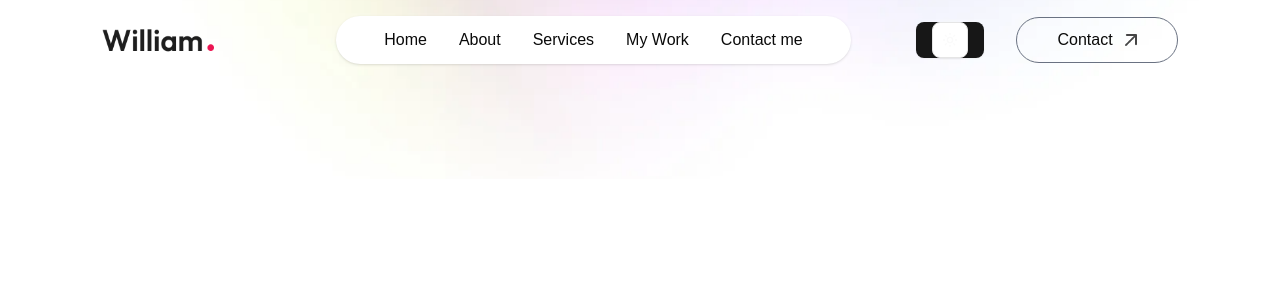
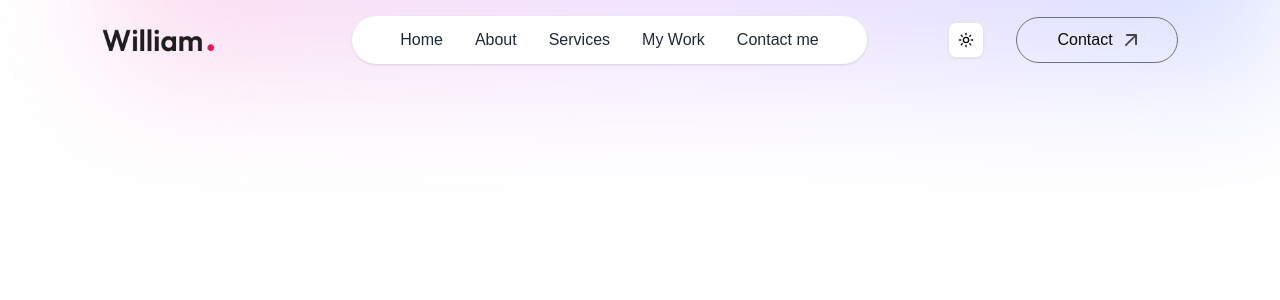
Before and after one commit to khannsameer/NextJs_MyPortfolio, a Next.js app: page / in a window 1280 px wide. Shown: the top 300 px of the page. Built offline with nearby package versions, Linux system fonts and the light colour scheme; a web font is replaced by a local one.

Commit message:
Update theme and layout components
- Updated ModeToggle.jsx for improved functionality
- Updated Navbar.jsx for theme integration
- Updated theme-provider.jsx for enhanced theme handling
- Updated layout.js and globals.css for theme support
- Updated package.json and package-lock.json

```diff
--- a/app/globals.css
+++ b/app/globals.css
@@ -2,10 +2,6 @@
 @import "tw-animate-css";
 
 @custom-variant dark (&:is(.dark *));
-
-/* * {
-  font-family: Outfit;
-} */
 
 @theme inline {
   --color-background: var(--background);
@@ -47,9 +43,10 @@
   --radius-md: calc(var(--radius) - 2px);
   --radius-lg: var(--radius);
   --radius-xl: calc(var(--radius) + 4px);
+  --color-custom: var(--custom-text);
 }
 
-@layer utilities {
+/* @layer utilities {
   .hover-light {
     background-color: #fcf4ff;
   }
@@ -61,7 +58,7 @@
   .dark-theme {
     background-color: #11001f;
   }
-}
+} */
 
 :root {
   --radius: 0.625rem;
@@ -96,6 +93,7 @@
   --sidebar-accent-foreground: oklch(0.205 0 0);
   --sidebar-border: oklch(0.922 0 0);
   --sidebar-ring: oklch(0.708 0 0);
+  --custom-text: black;
 }
 
 .dark {
@@ -130,6 +128,7 @@
   --sidebar-accent-foreground: oklch(0.985 0 0);
   --sidebar-border: oklch(1 0 0 / 10%);
   --sidebar-ring: oklch(0.556 0 0);
+  --custom-text: White;
 }
 
 @layer base {
--- a/app/layout.js
+++ b/app/layout.js
@@ -1,5 +1,5 @@
+import "./globals.css";
 import ThemeProvider from "@/components/theme-provider";
-import "./globals.css";
 import { Outfit, Ovo } from "next/font/google";
 
 const outfit = Outfit({
@@ -20,7 +20,10 @@ export const metadata = {
 export default function RootLayout({ children }) {
   return (
     <html lang="en">
-      <body className={`${outfit.className} ${ovo.className} antialiased`}>
+      <body
+        className={`${outfit.className} ${ovo.className} antialiased`}
+        suppressHydrationWarning
+      >
         <ThemeProvider
           attribute="class"
           defaultTheme="system"
--- a/components/ModeToggle.jsx
+++ b/components/ModeToggle.jsx
@@ -1,9 +1,8 @@
 "use client";
 
-import * as React from "react";
+import React, { useEffect, useState } from "react";
 import { Moon, Sun } from "lucide-react";
 import { useTheme } from "next-themes";
-
 import { Button } from "@/components/ui/button";
 import {
   DropdownMenu,
@@ -14,6 +13,13 @@ import {
 
 export function ModeToggle() {
   const { setTheme } = useTheme();
+  const [mounted, setMounted] = useState(false);
+
+  useEffect(() => {
+    setMounted(true);
+  }, []);
+
+  if (!mounted) return null;
 
   return (
     <DropdownMenu>
--- a/components/Navbar.jsx
+++ b/components/Navbar.jsx
@@ -1,21 +1,33 @@
 import { assets } from "@/assets/assets";
 import Image from "next/image";
 import Link from "next/link";
-import React from "react";
+import React, { useRef } from "react";
 import { ModeToggle } from "./ModeToggle";
-import { Button } from "./ui/button";
 
 const Navbar = () => {
+  const sideMenuRef = useRef();
+
+  const openMenu = () => {
+    sideMenuRef.current.style.transform = "translateX(-16rem)";
+  };
+
+  const closeMenu = () => {
+    sideMenuRef.current.style.transform = "translateX(16rem)";
+  };
+
   return (
     <>
       <div className="fixed top-0 right-0 w-11/12 -z-10 translate-y-[-80%]">
-        <Image
-          src={assets.header_bg_color}
-          alt=""
-          priority={true}
-          className="w-full"
-        />
+        <div
+          className="
+    w-full h-[400px]
+    bg-gradient-to-r from-pink-200 via-purple-200 to-indigo-200
+    dark:bg-gradient-to-r dark:from-gray-900 dark:via-purple-900 dark:to-black
+    blur-3xl opacity-70
+  "
+        ></div>
       </div>
+
       <nav className="w-full fixed px-5 lg:px-8 xl:px-[8%] py-4 flex items-center justify-between z-50">
         <Link href="#top">
           <Image
@@ -25,48 +37,57 @@ const Navbar = () => {
             alt=""
           />
         </Link>
-        <ul className="hidden md:flex items-center gap-6 lg:gap-8 rounded-full px-12 py-3 bg-white shadow-sm bg-opacity-50">
+        <ul className="hidden md:flex items-center gap-6 lg:gap-8 rounded-full px-12 py-3 bg-white dark:bg-gray-900 shadow-sm bg-opacity-50 dark:bg-opacity-70">
           <li>
-            <Link href="#top" className="font-ovo">
+            <Link
+              href="#top"
+              className="font-ovo text-gray-800 dark:text-gray-100 hover:text-pink-500 transition-colors"
+            >
               Home
             </Link>
           </li>
           <li>
-            <Link href="#about" className="font-ovo">
+            <Link
+              href="#about"
+              className="font-ovo text-gray-800 dark:text-gray-100 hover:text-pink-500 transition-colors"
+            >
               About
             </Link>
           </li>
           <li>
-            <Link href="#services" className="font-ovo">
+            <Link
+              href="#services"
+              className="font-ovo text-gray-800 dark:text-gray-100 hover:text-pink-500 transition-colors"
+            >
               Services
             </Link>
           </li>
           <li>
-            <Link href="#work" className="font-ovo">
+            <Link
+              href="#work"
+              className="font-ovo text-gray-800 dark:text-gray-100 hover:text-pink-500 transition-colors"
+            >
               My Work
             </Link>
           </li>
           <li>
-            <Link href="#contact" className="font-ovo">
+            <Link
+              href="#contact"
+              className="font-ovo text-gray-800 dark:text-gray-100 hover:text-pink-500 transition-colors"
+            >
               Contact me
             </Link>
           </li>
         </ul>
+
         <div className="flex items-center gap-4">
-          <Button>
-            {/* <Image
-              src={assets.moon_icon}
-              priority={true}
-              alt=""
-              className="w-6 cursor-pointer"
-            /> */}
-            <ModeToggle />
-          </Button>
+          <ModeToggle />
+
           <Link
             href="#contact"
             className="hidden lg:flex items-center gap-3 px-10 py-2.5 border border-gray-500 rounded-full ml-4 font-ovo"
           >
-            Contact{" "}
+            Contact
             <Image
               src={assets.arrow_icon}
               priority={true}
@@ -75,7 +96,7 @@ const Navbar = () => {
             />
           </Link>
 
-          <button className="block md:hidden ml-3">
+          <button className="block md:hidden ml-3" onClick={openMenu}>
             <Image
               src={assets.menu_black}
               priority={true}
@@ -87,8 +108,11 @@ const Navbar = () => {
 
         {/* modile menu */}
 
-        <ul className="flex md:hidden flex-col gap-4 py-20 px-10 fixed -right-64 top-0 bottom-0 w-64 z-50 h-screen bg-rose-50 transition duration-500">
-          <div className="absolute right-6 top-6">
+        <ul
+          ref={sideMenuRef}
+          className="flex md:hidden flex-col gap-4 py-20 px-10 fixed -right-64 top-0 bottom-0 w-64 z-50 h-screen  transition duration-500 bg-gray-50 dark:bg-gray-900"
+        >
+          <div className="absolute right-6 top-6" onClick={closeMenu}>
             <Image
               src={assets.close_black}
               priority={true}
@@ -97,27 +121,47 @@ const Navbar = () => {
             />
           </div>
           <li>
-            <Link href="#top" className="font-ovo">
+            <Link
+              href="#top"
+              className="font-ovo text-gray-800 dark:text-gray-100 hover:text-pink-500 transition-colors"
+              onClick={closeMenu}
+            >
               Home
             </Link>
           </li>
           <li>
-            <Link href="#about" className="font-ovo">
+            <Link
+              href="#about"
+              className="font-ovo text-gray-800 dark:text-gray-100 hover:text-pink-500 transition-colors"
+              onClick={closeMenu}
+            >
               About
             </Link>
           </li>
           <li>
-            <Link href="#services" className="font-ovo">
+            <Link
+              href="#services"
+              className="font-ovo text-gray-800 dark:text-gray-100 hover:text-pink-500 transition-colors"
+              onClick={closeMenu}
+            >
               Services
             </Link>
           </li>
           <li>
-            <Link href="#work" className="font-ovo">
+            <Link
+              href="#work"
+              className="font-ovo text-gray-800 dark:text-gray-100 hover:text-pink-500 transition-colors"
+              onClick={closeMenu}
+            >
               My Work
             </Link>
           </li>
           <li>
-            <Link href="#contact" className="font-ovo">
+            <Link
+              href="#contact"
+              className="font-ovo text-gray-800 dark:text-gray-100 hover:text-pink-500 transition-colors"
+              onClick={closeMenu}
+            >
               Contact me
             </Link>
           </li>
--- a/components/theme-provider.jsx
+++ b/components/theme-provider.jsx
@@ -1,3 +1,5 @@
+"use client";
+
 import React from "react";
 import { ThemeProvider as NextThemesProvider } from "next-themes";
 
--- a/package.json
+++ b/package.json
@@ -14,7 +14,7 @@
     "class-variance-authority": "^0.7.1",
     "clsx": "^2.1.1",
     "lucide-react": "^0.544.0",
-    "next": "15.5.2",
+    "next": "^15.6.0-canary.1",
     "next-themes": "^0.4.6",
     "react": "19.1.0",
     "react-dom": "19.1.0",
```
Also changed, not shown: 1 other file (tests, documents, lock files or other folders).
